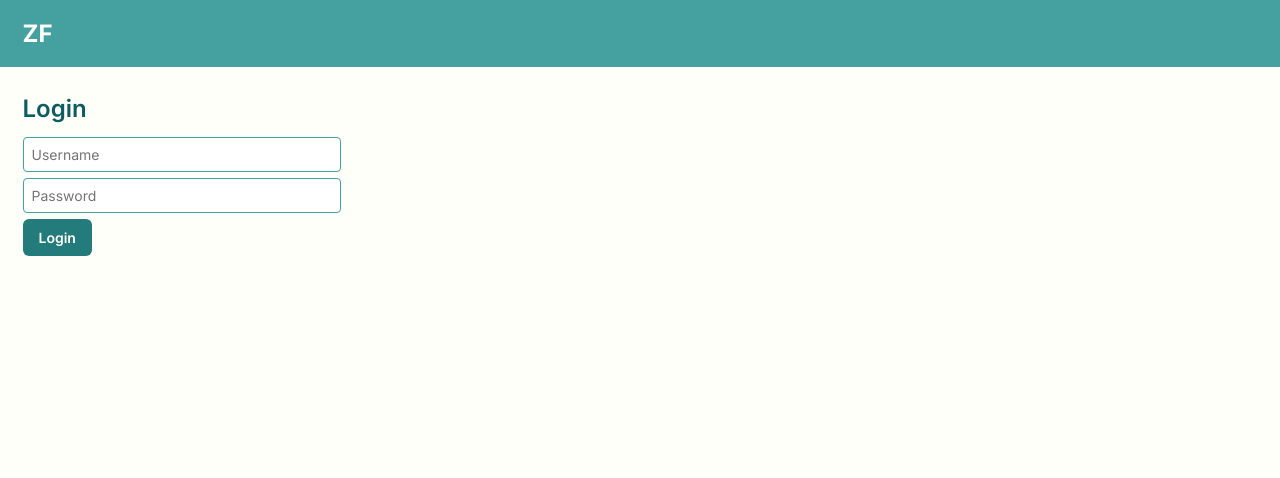
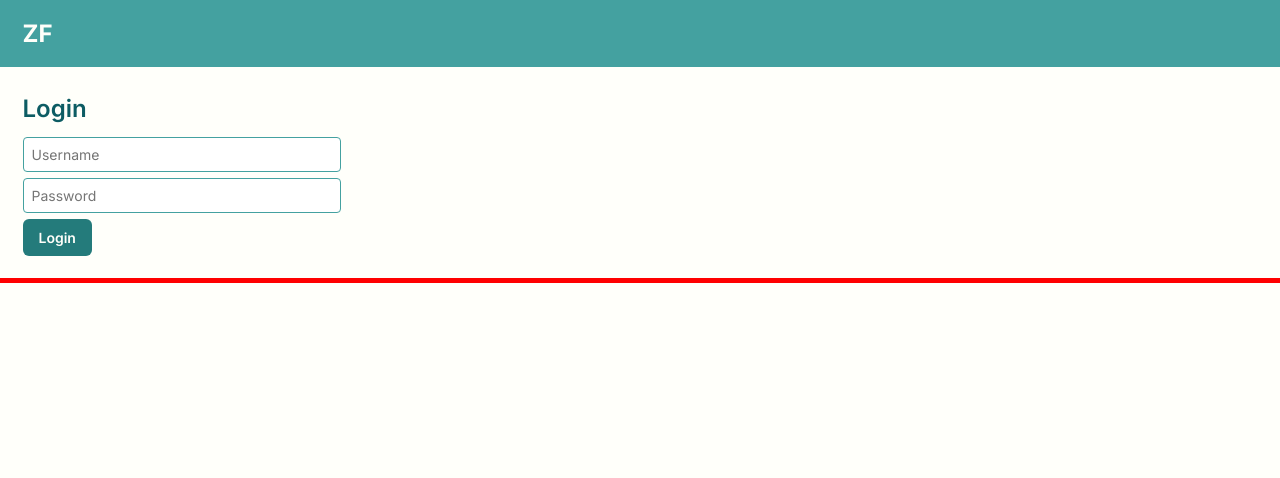
Before and after one commit to JemZubiri-Projects/zf_app, a Django app: page /accounts/login/?next=/dashboard/inbox/ in a window 1280 px wide. Shown: the top 478 px of the page. Run offline with Django 4.2, Linux system fonts and the light colour scheme.

Commit message:
styling debug

```diff
--- a/static/css/global.css
+++ b/static/css/global.css
@@ -4,6 +4,10 @@
     --color-primary: #44A1A0;
     --color-accent: #78CDD7;
     --color-secondary: #247B7B;
+}
+
+body {
+    outline: 5px solid red !important;
 }
 
 body {
```
